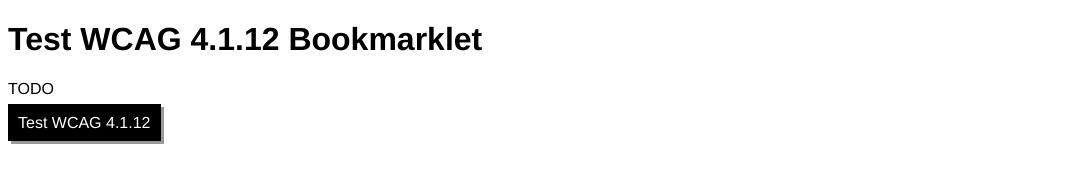
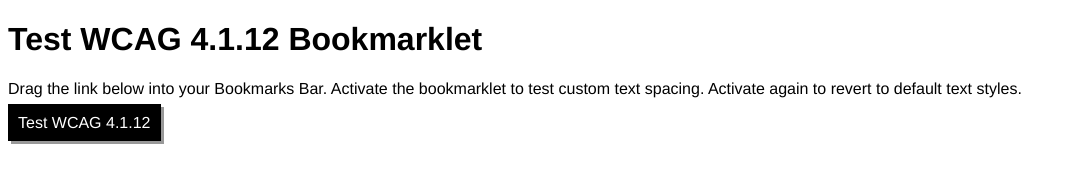
Before and after one commit to drewlee/1412bookmarklet, a plain HTML site: page index.html in a window 1280 px wide. Shown: the whole page, without its empty margins (0-1076 px from the left). Drawn offline with Linux system fonts and the light colour scheme.

Commit message:
Adds instructions

```diff
--- a/index.html
+++ b/index.html
@@ -2,8 +2,8 @@
 <html lang="en">
 <head>
   <meta charset="utf-8">
-  <title>Test WCAG 4.1.12 Bookmarklet</title>
-  <meta name="description" content="Test WCAG 4.1.12 Bookmarklet">
+  <title>Testing WCAG 4.1.12 Bookmarklet</title>
+  <meta name="description" content="Testing WCAG 4.1.12 Bookmarklet">
   <meta name="author" content="Andrew A Lee">
   <style>
     html {
@@ -26,7 +26,9 @@
 
 <body>
   <h1>Test WCAG 4.1.12 Bookmarklet</h1>
-  <p>TODO</p>
+
+  <p>Drag the link below into your Bookmarks Bar. Activate the bookmarklet to test custom text spacing. Activate again to revert to default text styles.</p>
+
   <a class="styled-link" href="javascript:(function(e){var t,n,i='WCAG 2.1 1.4.12 bookmarklet';if(void 0!==e[i])return document.head.removeChild(e[i].instance),delete e[i];t=document.createElement('style'),e[i]={},e[i].instance=t,document.head.appendChild(t),(n=t.sheet).insertRule('*{line-height:1.5!important;}'),n.insertRule('*{letter-spacing:0.12em!important;}'),n.insertRule('*{word-spacing:0.16em!important;}'),n.insertRule('p{margin-bottom:2em!important;}')})(window);">Test WCAG 4.1.12</a>
 </body>
 </html>
```
